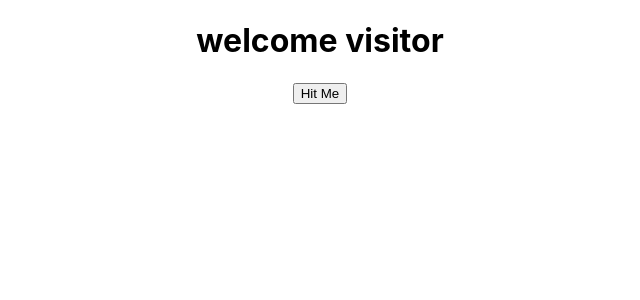
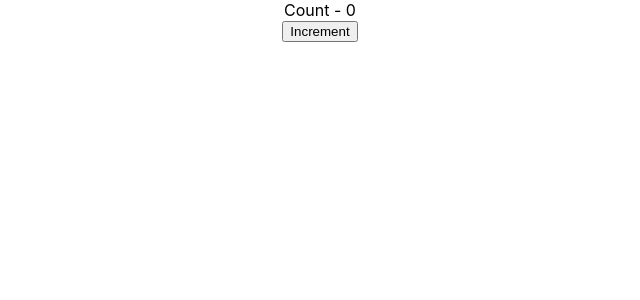
Before and after one commit to APJ-9/learning, a React (Create React App) app in the folder react/hello-world/: page / in a window 1280 px wide. Shown: the top 300 px of the page, without its empty margins (320-960 px from the left). Built offline with nearby package versions, Linux system fonts and the light colour scheme.

Commit message:
setState

```diff
--- a/react/hello-world/src/App.js
+++ b/react/hello-world/src/App.js
@@ -5,6 +5,7 @@
 import Hello from './components/Hello';
 import GreetProp from './components/GreetProp';
 import Message from './components/Message';
+import Counter from './components/Counter';
 
 function App() {
   return (
@@ -17,7 +18,8 @@
       {/* </GreetProp> */}
       {/* <GreetProp name="APJ" /> */}
 
-      <Message></Message>
+      {/* <Message></Message> */}
+      <Counter></Counter>
     </div>
   );
 }
--- /dev/null
+++ b/react/hello-world/src/components/Counter.js
@@ -0,0 +1,44 @@
+import React, { Component } from 'react'
+
+class Counter extends Component {
+
+    constructor(props) {
+        super(props)
+
+        this.state = {
+            count: 0
+        }
+    }
+    increment() {
+        // this.setState({
+        //     count: this.state.count + 1
+        // }, () => { console.log('CallBack value ', this.state.count) })
+        //setState have 2 parameter if you want to execute some code don't place after the setState property place them in the 2nd parameter
+
+        this.setState((prevState) => ({
+            count: prevState.count + 1
+        }))
+
+        console.log(this.state.count)
+        //synconrous console
+    }
+    incrementFive() {
+        this.increment()
+        this.increment()
+        this.increment()
+        this.increment()
+        this.increment()
+    }
+    render() {
+        return (
+            <div>
+                <div>
+                    Count - {this.state.count}
+                </div>
+                <button onClick={() => this.incrementFive()} >Increment</button>
+            </div>
+        )
+    }
+}
+
+export default Counter
```
